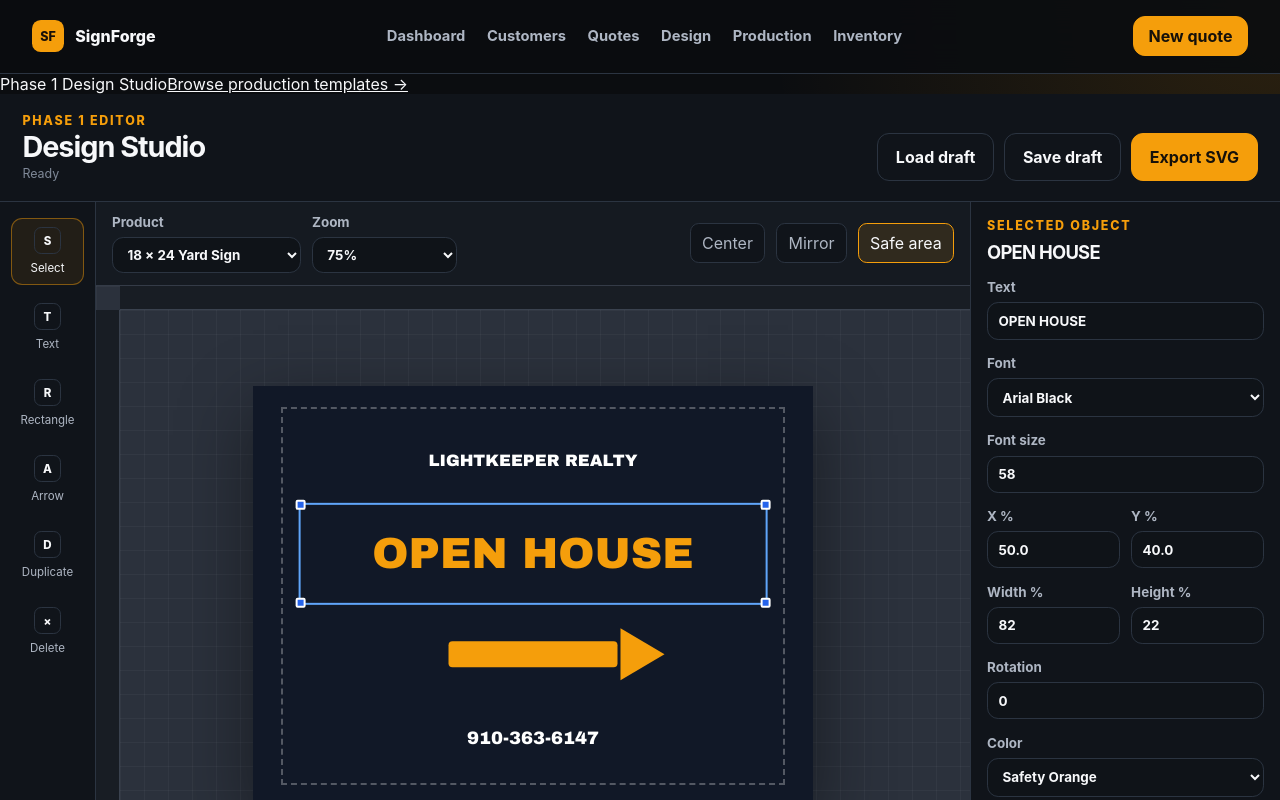
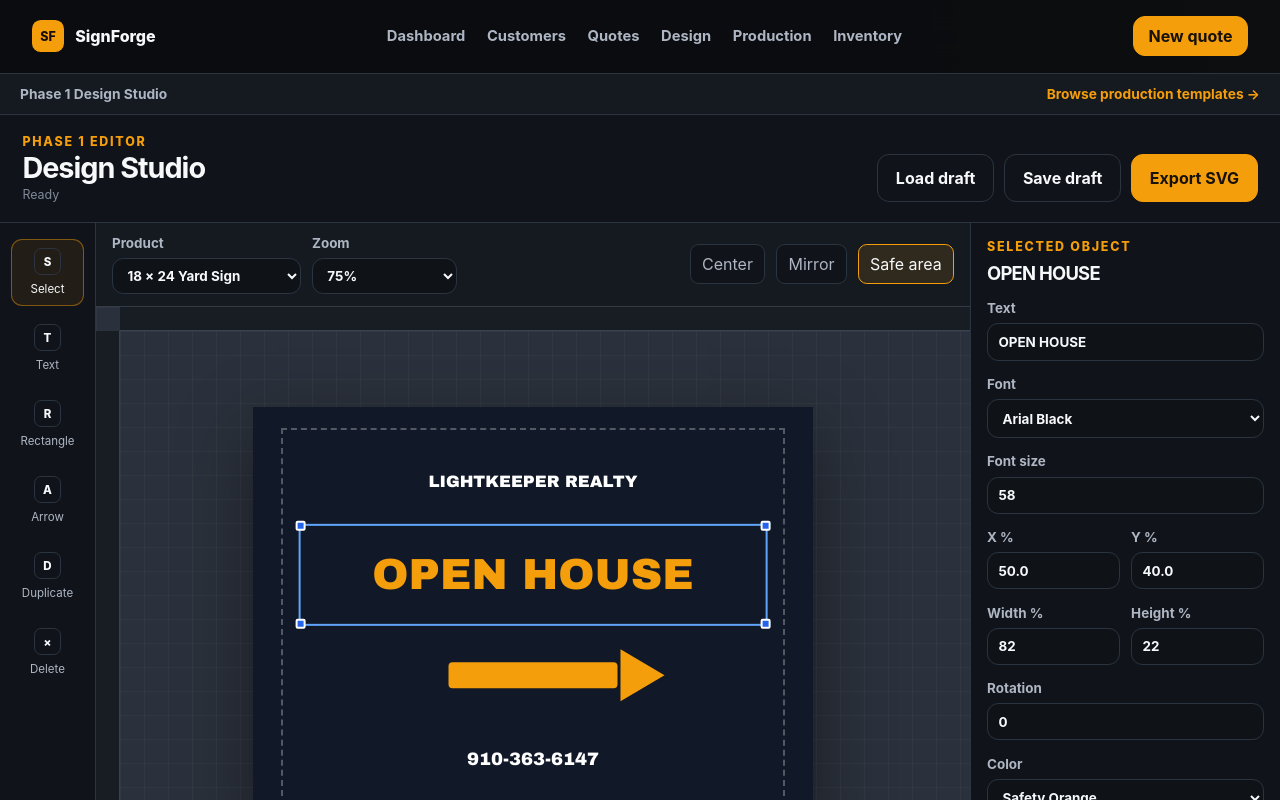
Before and after one commit to AIRealSolutions/SignForge, a Next.js app in the folder apps/web/: page /design in a window 1280 px wide. Shown: the top 800 px of the page. Built offline with nearby package versions, Linux system fonts and the light colour scheme.

Commit message:
style(design): make template library link visible in editor

```diff
--- a/apps/web/src/app/design/page.js
+++ b/apps/web/src/app/design/page.js
@@ -5,9 +5,9 @@ export default function DesignStudioPage() {
   void styles;
   return (
     <>
-      <div className="designLaunchBar">
+      <div style={{ display: "flex", justifyContent: "space-between", alignItems: "center", gap: "1rem", padding: ".75rem 1.25rem", borderBottom: "1px solid #2b3441", background: "#151920", color: "#aeb6c3", fontSize: ".86rem", fontWeight: 700 }}>
         <span>Phase 1 Design Studio</span>
-        <a href="/design/templates">Browse production templates →</a>
+        <a style={{ color: "#f59e0b", textDecoration: "none" }} href="/design/templates">Browse production templates →</a>
       </div>
       <DesignStudioClient />
     </>
```
